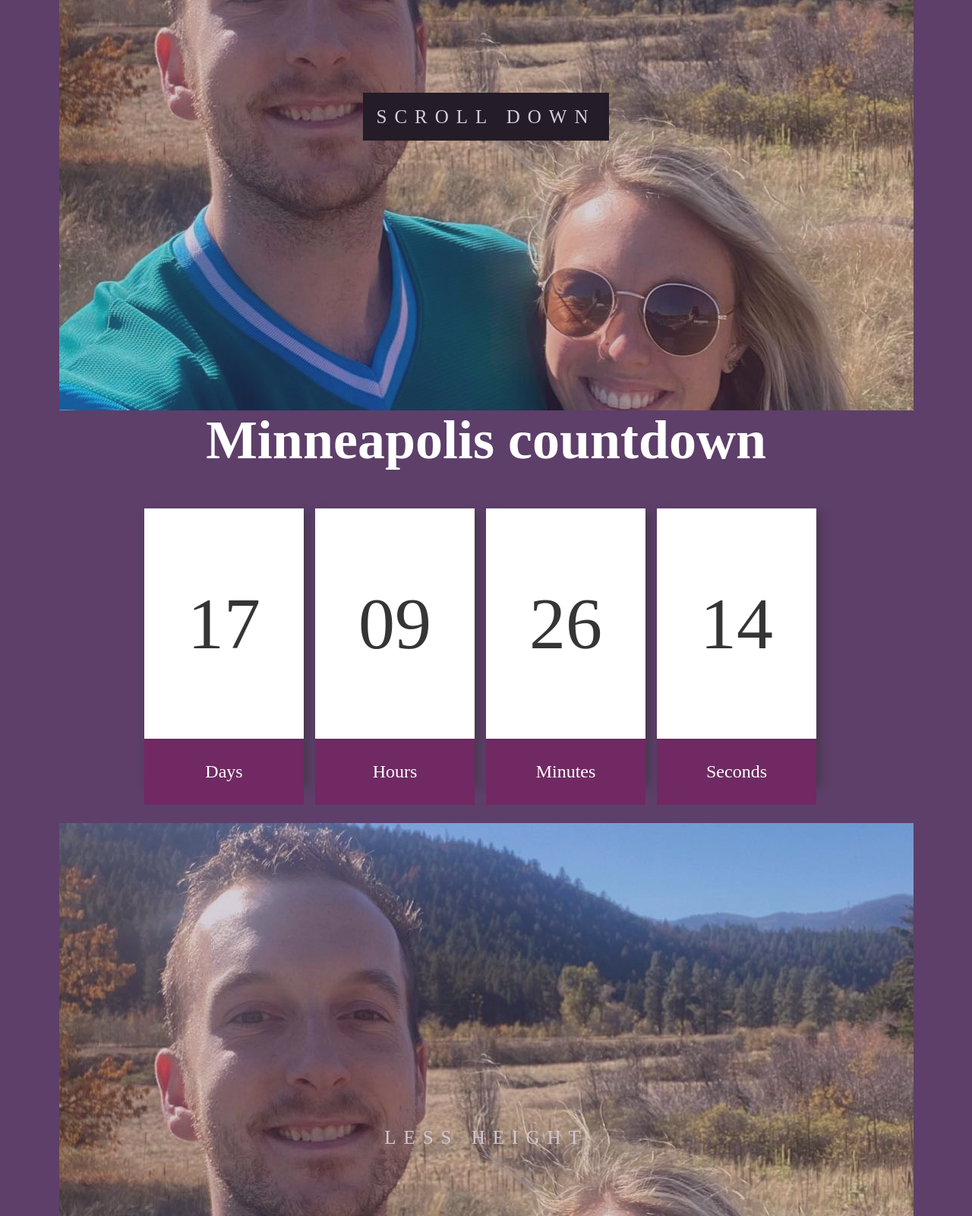
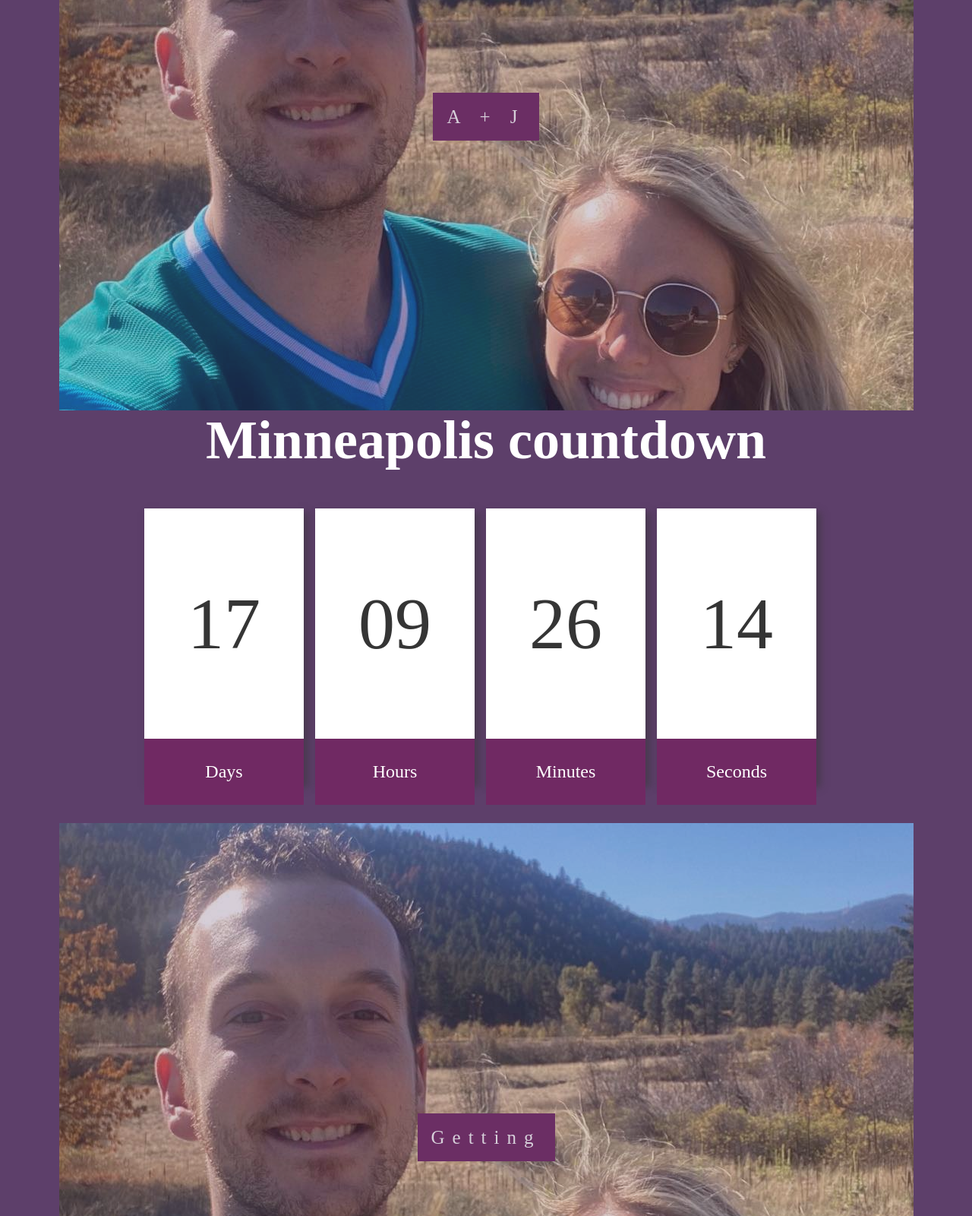
Before and after one commit to aplusjgetcray/aplusjgetcray.github.io, a plain HTML site: page index.html in a window 1280 px wide. Shown: the part 260-1860 px from the top of the page at 76% size. Drawn offline with nearby package versions, Linux system fonts and the light colour scheme.

Commit message:
Fixing captions

```diff
--- a/assets/css/style.css
+++ b/assets/css/style.css
@@ -25,7 +25,7 @@ body, html {
 }
 
 .caption span.border {
-  background-color: #111;
+  background-color: #702963;
   color: #fff;
   padding: 18px;
   font-size: 25px;
--- a/index.html
+++ b/index.html
@@ -23,7 +23,7 @@
 <body>
   <div class="bgimg">
     <div class="caption">
-      <span class="border">SCROLL DOWN</span>
+      <span class="border">A + J</span>
     </div>
   </div>
 
@@ -51,7 +51,7 @@
 
   <div class="bgimg">
     <div class="caption">
-      <span class="border" style="background-color:transparent;font-size:25px;color: #f7f7f7;">LESS HEIGHT</span>
+      <span class="border">Getting</span>
     </div>
   </div>
 
@@ -79,7 +79,7 @@
 
   <div class="bgimg">
     <div class="caption">
-      <span class="border" style="background-color:transparent;font-size:25px;color: #f7f7f7;">SCROLL UP</span>
+      <span class="border">Cray</span>
     </div>
   </div>
 </body>
```
